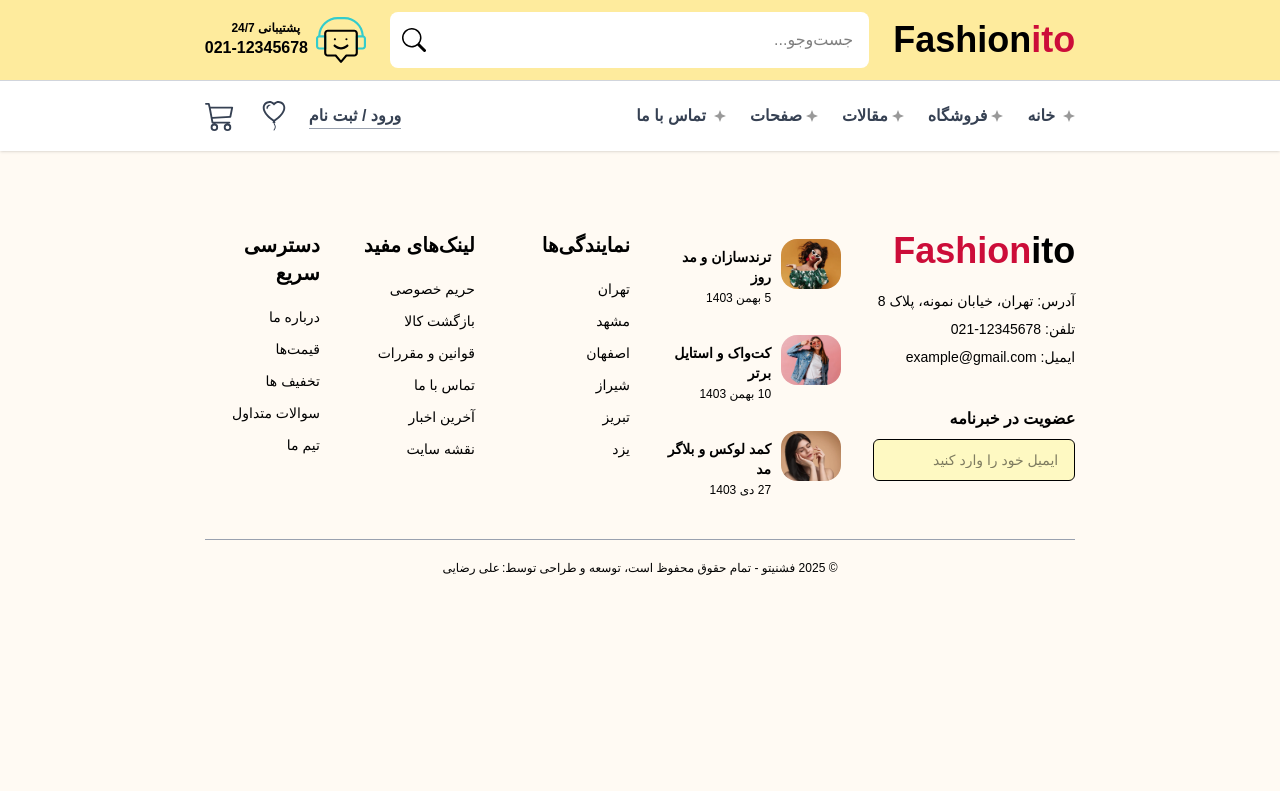
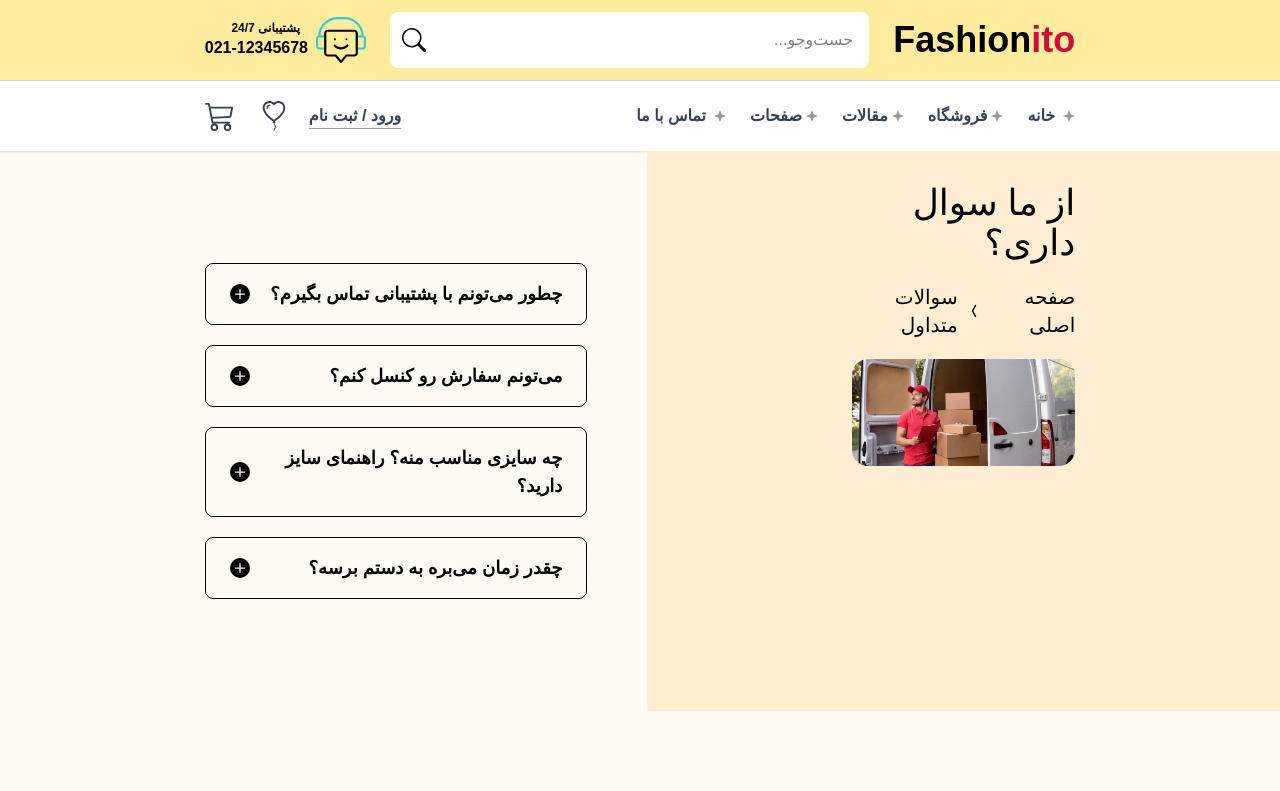
Before and after one commit to aliir7/Fashionito-Nextjs-Shop, a Next.js app: page /Faq in a window 1280 px wide. Shown: the top 791 px of the page. Built offline with nearby package versions, Linux system fonts and the light colour scheme; a web font is replaced by a local one.

Commit message:
add faq page

```diff
--- a/Components/UI/Breadcrumb.tsx
+++ b/Components/UI/Breadcrumb.tsx
@@ -1,26 +1,38 @@
-// components/Breadcrumb.tsx
 import Link from "next/link";
 import { RiArrowLeftWideLine } from "react-icons/ri";
 
-export type BreadcrumbItem = {
+type BreadcrumbItem = {
   label: string;
-  href?: string; // اگر href نداشته باشد، لینک نمی‌شود (آیتم آخر)
+  href?: string;
 };
 
 type BreadcrumbProps = {
   items: BreadcrumbItem[];
   className?: string;
+  changeTextColor?: boolean;
+  onHover?: string;
 };
 
-export default function Breadcrumb({ items, className = "" }: BreadcrumbProps) {
+export default function Breadcrumb({
+  items,
+  className = "",
+  changeTextColor = false,
+  onHover = "",
+}: BreadcrumbProps) {
   return (
-    <nav className={`flex items-center gap-2 text-xl text-white ${className}`}>
+    <nav
+      className={`flex items-center gap-2 text-xl ${
+        changeTextColor === false && "text-white"
+      } ${className}`}
+    >
       {items.map((item, idx) => (
         <div key={idx} className="flex items-center gap-2">
           {item.href ? (
             <Link
               href={item.href}
-              className="hover:text-primary transition-colors text-lg lg:text-xl duration-300"
+              className={`${
+                changeTextColor === false && "hover:text-primary"
+              } transition-colors text-lg lg:text-xl duration-300 ${onHover}`}
             >
               {item.label}
             </Link>
--- a/app/Faq/page.tsx
+++ b/app/Faq/page.tsx
@@ -1,3 +1,41 @@
-export default function Page() {
-  return <div></div>;
+import Breadcrumb from "@/Components/UI/Breadcrumb";
+import FAQ from "@/Components/UI/FAQ";
+import faqImg from "@/public/assets/faq-img.webp";
+import Image from "next/image";
+
+export default function FAQPage() {
+  return (
+    <section>
+      <div className="flex flex-col lg:flex-row items-center justify-between h-full lg:h-[70vh] gap-5">
+        <div className="bg-[#ffedd4] py-10 lg:py-0 w-full lg:w-1/2 items-center justify-center h-full ps-[8%] lg:px-[16%] pe-10">
+          <div className="mt-8">
+            <h2 className="text-4xl">از ما سوال داری؟</h2>
+            <div>
+              <Breadcrumb
+                changeTextColor={true}
+                onHover="hover:text-secondary"
+                className="mt-5 text-black"
+                items={[
+                  { label: "صفحه اصلی", href: "/" },
+                  { label: "سوالات متداول" },
+                ]}
+              />
+            </div>
+            {/* faq image */}
+            <div className="mt-5">
+              <Image
+                src={faqImg}
+                alt="faq-image"
+                className="w-full h-full rounded-2xl"
+              />
+            </div>
+          </div>
+        </div>
+        {/* faq section */}
+        <div className="w-full lg:w-1/2 pe-[8%] lg:pe-[16%] ps-10">
+          <FAQ />
+        </div>
+      </div>
+    </section>
+  );
 }
--- a/app/GiftVoucher/page.tsx
+++ /dev/null
@@ -1,3 +0,0 @@
-export default function Page() {
-  return <div></div>;
-}
--- a/lib/constants/index.ts
+++ b/lib/constants/index.ts
@@ -54,8 +54,7 @@ export const navLinks: NavLink[] = [
     href: "#",
     dropdown: [
       { label: "درباره ما", href: "/About" },
-      { label: "جدول قیمت‌ها", href: "/Pricing" },
-      { label: "کارت هدیه", href: "/GiftVoucher" },
+
       { label: "سوالات متداول", href: "/Faq" },
       { label: "ورود", href: "/Login" },
       { label: "ثبت‌نام", href: "/Registration" },
```
Also changed, not shown: app/Login/page.tsx (added).
